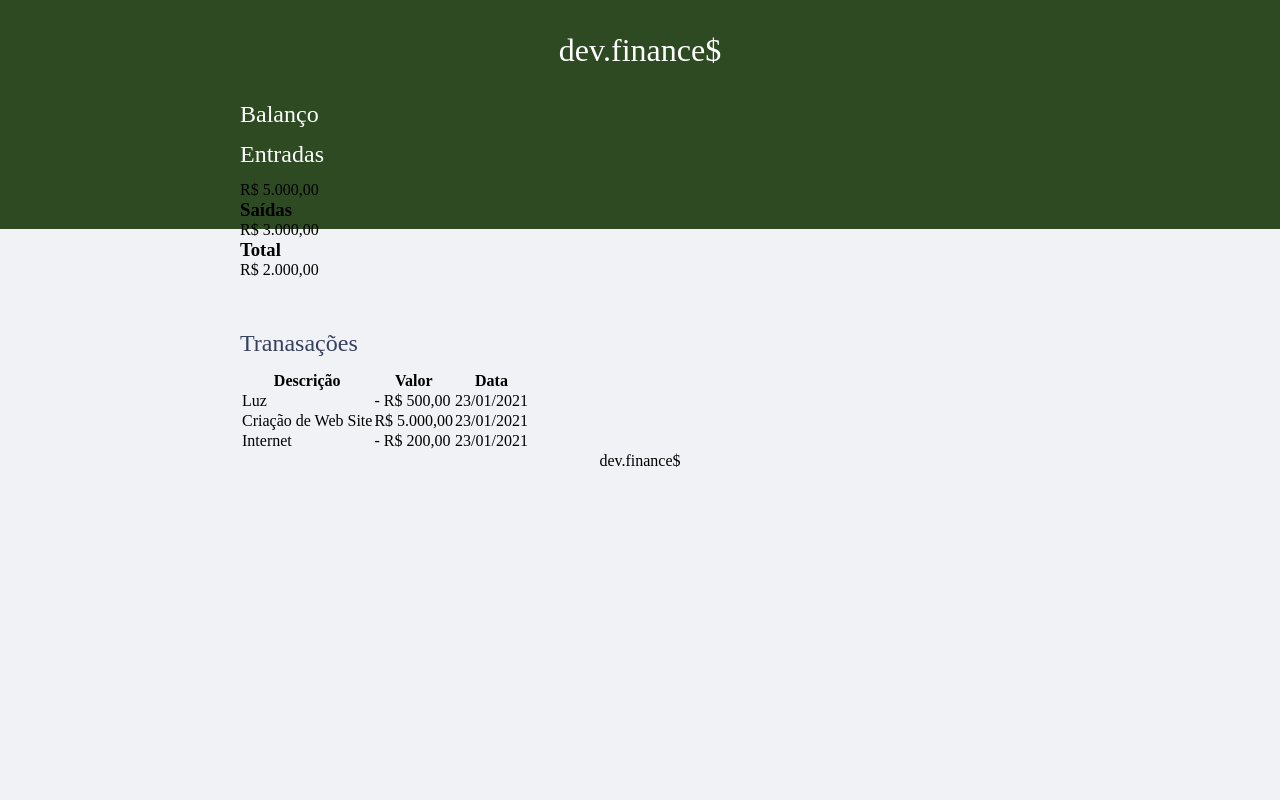
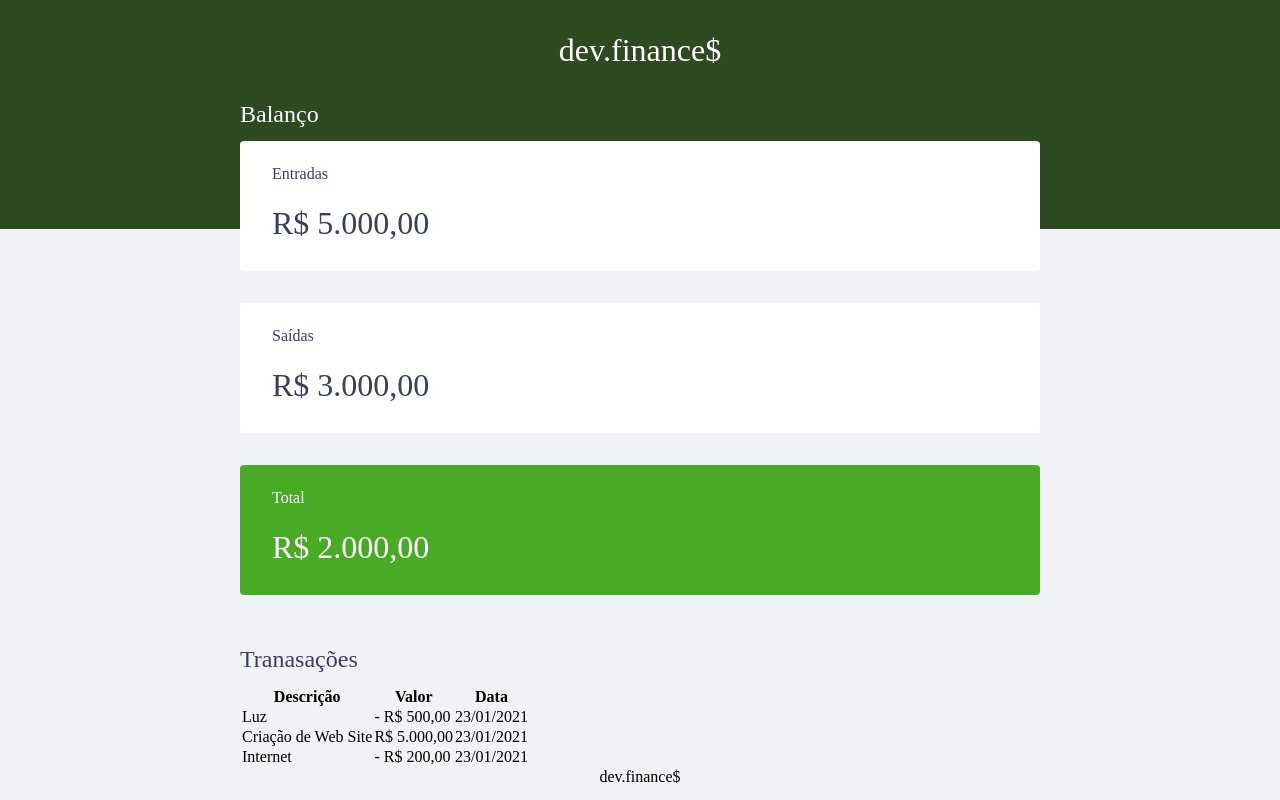
Before and after one commit to VitorBassDev/jandiscover01, a plain HTML site: page index.html in a window 1280 px wide. Drawn offline with Linux system fonts and the light colour scheme.

Commit message:
refactoring to index.html and style.css

```diff
--- a/index.html
+++ b/index.html
@@ -19,7 +19,7 @@
 				<h2>Balanço</h2>
 
 				<div class="card">
-					<h2>Entradas</h2>
+					<h3>Entradas</h3>
 					<p> R$ 5.000,00 </p>
 				</div>
 
@@ -28,7 +28,7 @@
 					<p> R$ 3.000,00 </p>
 				</div>
 
-				<div class="card">
+				<div class="card total">
 					<h3>Total</h3>
 					<p> R$ 2.000,00 </p>
 				<div>
--- a/style.css
+++ b/style.css
@@ -1,3 +1,7 @@
+:root{
+  --dark-blue: #363f5f;
+}
+
 /* GLOBAL ############## */
 * {
   margin: 0;
@@ -16,19 +20,19 @@ body{
 
 }
 
-/* HEADER ############## */
-header{
-  background: #2d4a22;
-  padding: 2rem 0 10rem;
-  text-align: center;
-}
-
 /* TITLES ############## */
 h2{
   margin-top: 3.2rem;
   margin-bottom: 0.8rem;
   color: #363f5f;
   font-weight: normal;
+}
+
+/* HEADER ############## */
+header{
+  background: #2d4a22;
+  padding: 2rem 0 10rem;
+  text-align: center;
 }
 
 #logo{
@@ -48,6 +52,30 @@ h2{
 }
 
 /* CARDS ############## */
+.card{
+  background: #fff;
+  padding: 1.5rem 2rem;
+  border-radius: 0.25rem;
+  margin-bottom: 2rem;
+  color: #363f5f;
+}
+
+.card h3 {
+  font-weight: normal;
+  font-size: 1rem;
+}
+
+.card p {
+  font-size: 2rem;
+  line-height: 3rem;
+  margin-top: 1rem;
+}
+
+.card.total{
+  background: #49aa26;
+  color: #fff;
+}
+
 
 /* FOOTER ############## */
 footer{
```
